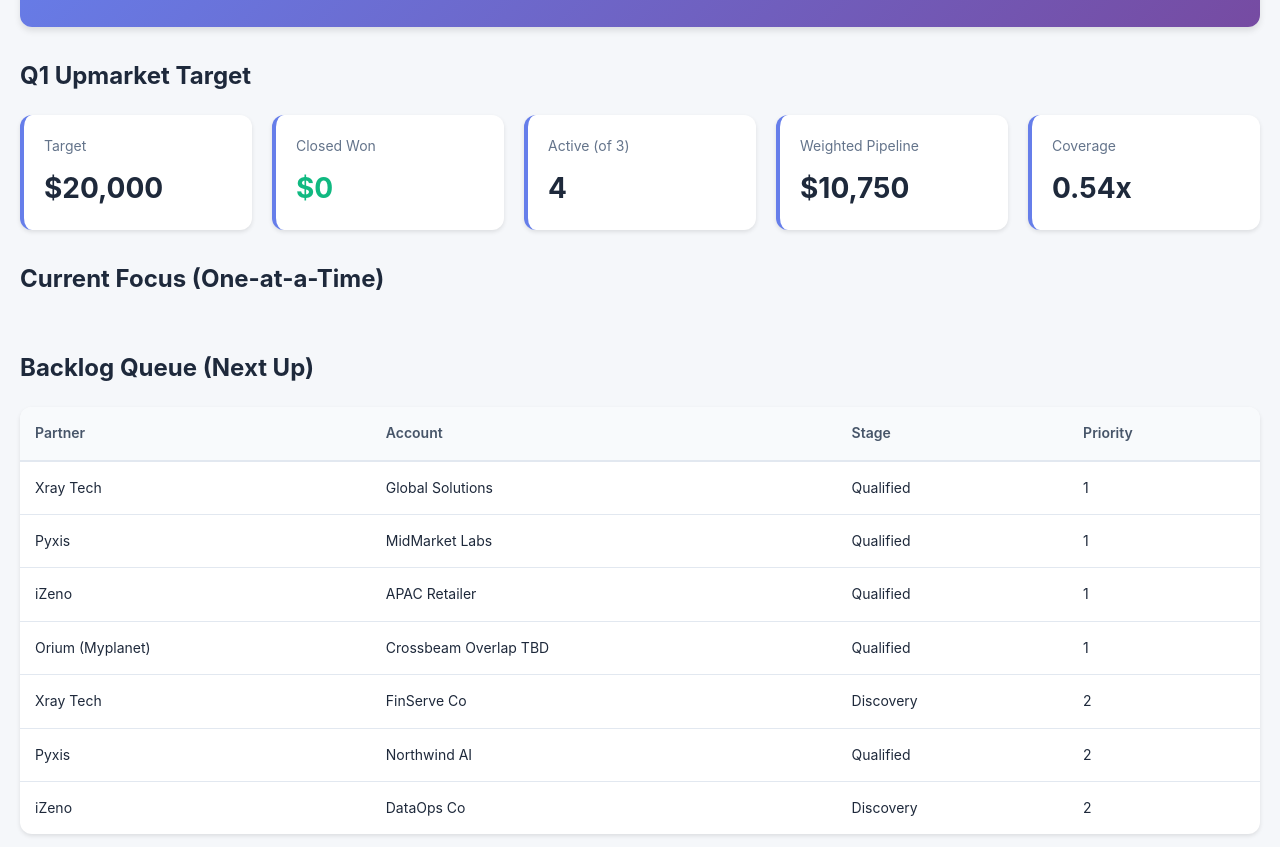
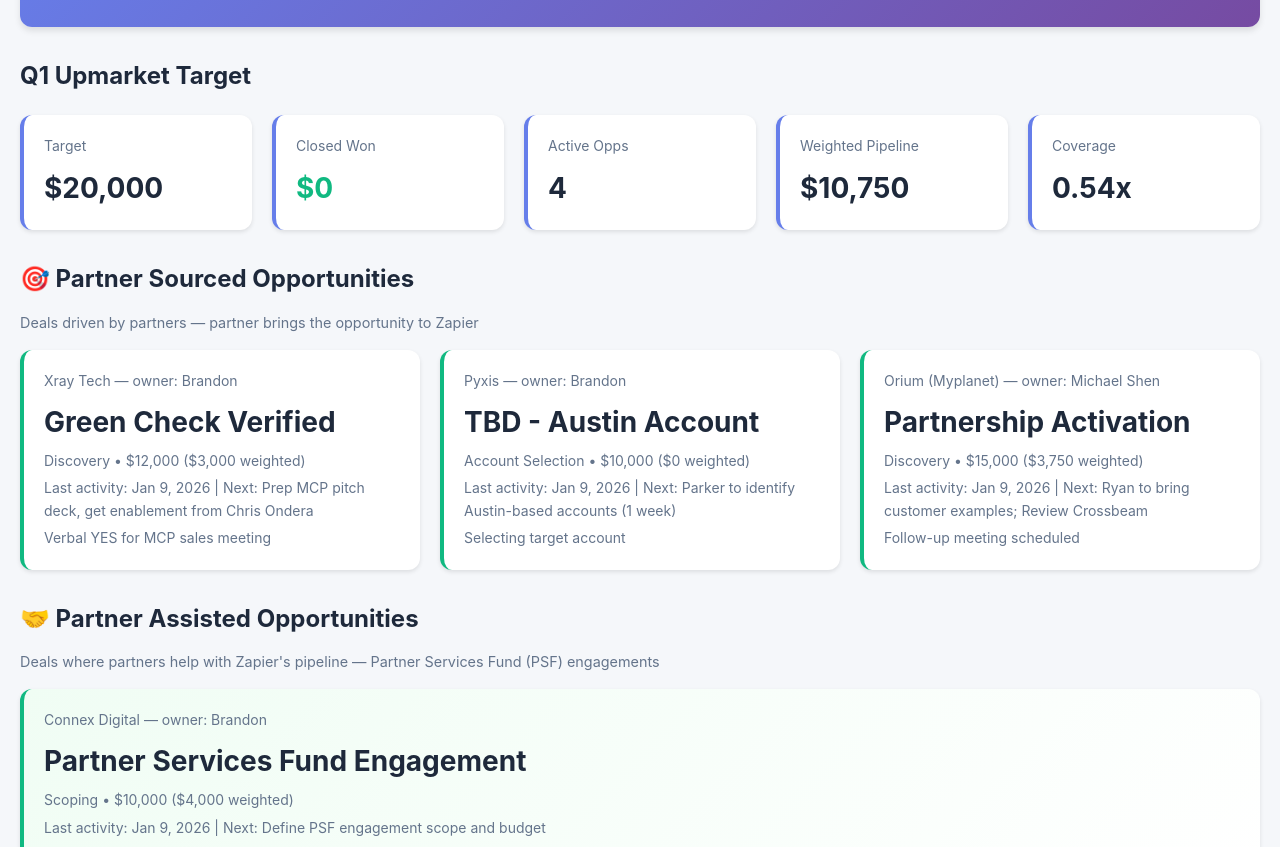
Before and after one commit to brandonthomason-cursor/upmarket-pipeline-dashboard, a plain HTML site: page index.html in a window 1280 px wide. Shown: the part 98-945 px from the top of the page. Drawn offline with nearby package versions, Linux system fonts and the light colour scheme; no server answers.

Commit message:
Update HTML: Partner Sourced/Assisted sections, remove Recent Wins

```diff
--- a/index.html
+++ b/index.html
@@ -17,6 +17,16 @@
         .dashboard-container.iframe-mode {
             max-width: 100%;
             padding: 10px;
+        }
+        /* Partner Assisted styling */
+        .focus-card.assisted {
+            border-left: 4px solid #10b981;
+            background: linear-gradient(135deg, #f0fdf4 0%, #ffffff 100%);
+        }
+        .section-description {
+            color: #64748b;
+            font-size: 0.9rem;
+            margin: -8px 0 16px 0;
         }
     </style>
     <script>
@@ -52,7 +62,7 @@
                     <div class="metric-value success" id="closedWon">$0</div>
                 </div>
                 <div class="metric-card">
-                    <div class="metric-label">Active (of 3)</div>
+                    <div class="metric-label">Active Opps</div>
                     <div class="metric-value" id="activeCount">0</div>
                 </div>
                 <div class="metric-card">
@@ -66,11 +76,21 @@
             </div>
         </section>
 
-        <!-- Current Focus: one-at-a-time deals -->
+        <!-- Partner Sourced Opportunities -->
         <section class="metrics-section">
-            <h2>Current Focus (One-at-a-Time)</h2>
-            <div class="focus-grid" id="focusContainer">
-                <!-- Partner focus cards injected here -->
+            <h2>🎯 Partner Sourced Opportunities</h2>
+            <p class="section-description">Deals driven by partners — partner brings the opportunity to Zapier</p>
+            <div class="focus-grid" id="partnerSourcedContainer">
+                <!-- Partner sourced cards injected here -->
+            </div>
+        </section>
+
+        <!-- Partner Assisted Opportunities -->
+        <section class="metrics-section">
+            <h2>🤝 Partner Assisted Opportunities</h2>
+            <p class="section-description">Deals where partners help with Zapier's pipeline — Partner Services Fund (PSF) engagements</p>
+            <div class="focus-grid" id="partnerAssistedContainer">
+                <!-- Partner assisted cards injected here -->
             </div>
         </section>
 
@@ -125,27 +145,6 @@
                 <!-- Weekly notes injected here -->
             </div>
         </section>
-
-        <!-- Recent wins -->
-        <section class="deals-section">
-            <h2>Recent Wins (30/90d)</h2>
-            <div class="table-container">
-                <table class="data-table">
-                    <thead>
-                        <tr>
-                            <th>Partner</th>
-                            <th>Account</th>
-                            <th>Deal Size</th>
-                            <th>Close Date</th>
-                            <th>Sales Cycle</th>
-                        </tr>
-                    </thead>
-                    <tbody id="recentWinsBody">
-                        <tr><td colspan="5" class="loading">No wins yet</td></tr>
-                    </tbody>
-                </table>
-            </div>
-        </section>
     </div>
 
     <script src="dashboard.js"></script>
```
